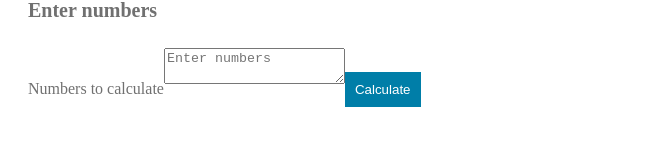
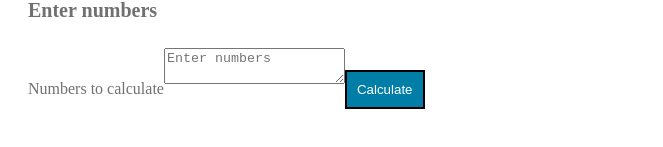
Before and after one commit to dk19999/react-tdd-accessibility-reference, a React (Vite) app: page / in a window 1280 px wide. Shown: the part 513-660 px from the top of the page, without its empty margins (0-663 px from the left). Built offline with nearby package versions, Linux system fonts and the light colour scheme.

Commit message:
fix: ensure calculate button remains visible in forced-colors mode

```diff
--- a/src/App.tsx
+++ b/src/App.tsx
@@ -50,10 +50,10 @@ const App = () => {
       <button
         onClick={handleCalculate}
         style={{
+          border: "2px solid ButtonText",
           padding: "10px",
           backgroundColor: "#007EA8",
           color: "#fff",
-          border: "none",
         }}
       >
         Calculate
```
